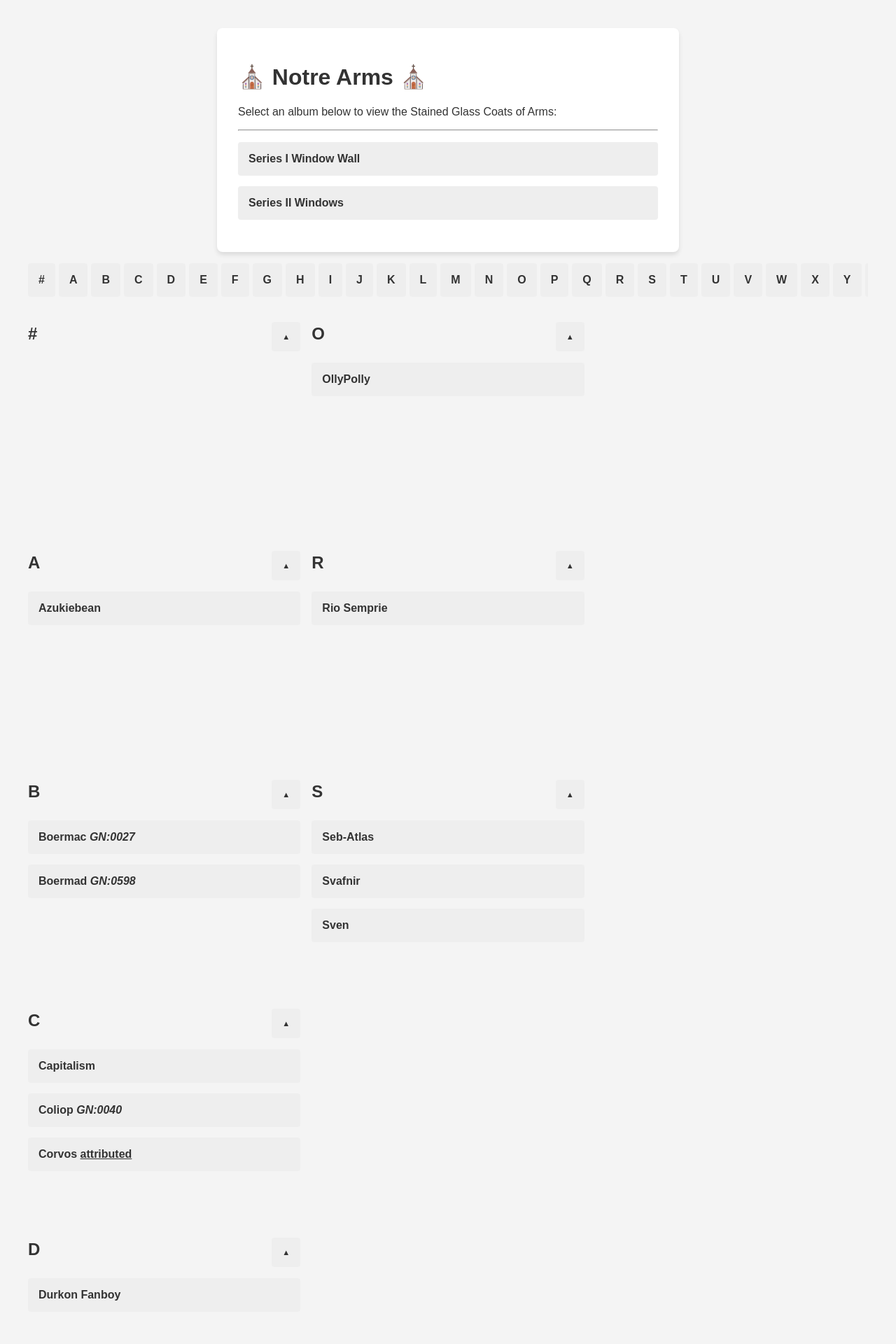
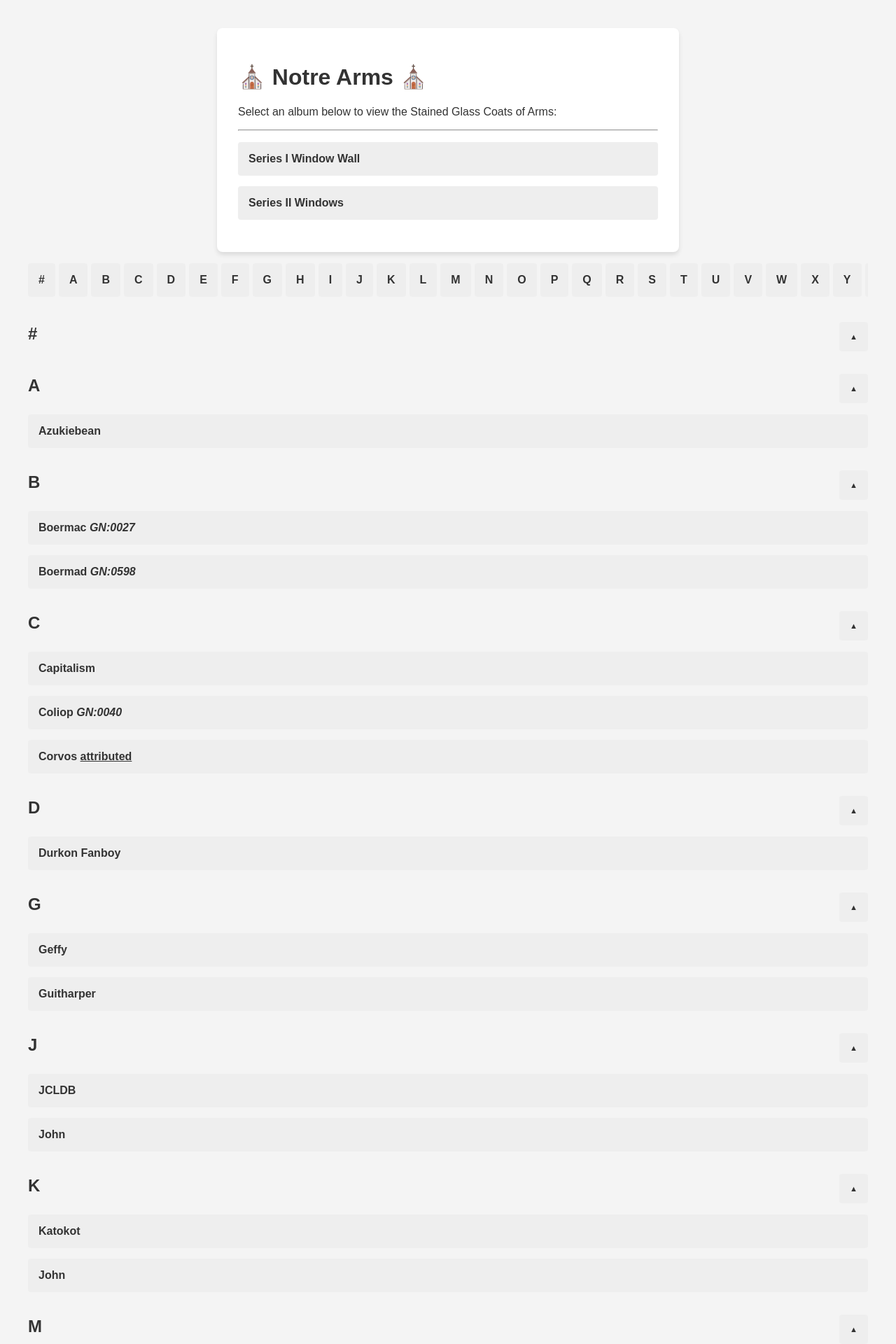
Before and after one commit to sirhcb/NAtesting, a Jekyll site: the page built from index.html, in a window 1280 px wide. Shown: the top 1920 px of the page at 70% size. Built offline with Jekyll 4.4.1, drawn with Linux system fonts in a browser that asks for light colours.

Commit message:
Update grid layout styles in index.html
Refactor grid layout for better responsiveness and spacing.

```diff
--- a/index.html
+++ b/index.html
@@ -17,19 +17,24 @@
 
     /* Default for phones: 1 column */
     .grid-container {
-          display: grid;
-          grid-template-columns: repeat(1, 1fr);
-          grid-auto-flow: column;
-          grid-template-rows: repeat(10, 1fr);
-          gap: 16px;
+        display: grid;
+        grid-template-columns: repeat(1, 1fr)
     }
 
     /* For tablets and desktops: 3 columns */
     @media (min-width: 768px) {
         .grid-container {
-            grid-template-columns: repeat(3, 1fr);
-    }
-    </style>
+              columns: 3;          /* Automatically splits content into 3 flexible columns */
+              column-gap: 16px;    /* Sets the spacing between the columns */
+        }
+
+/* Add this to prevent a section from splitting awkwardly in half across columns */
+        .grid-container > div {
+              break-inside: avoid;
+              margin-bottom: 16px; /* Spacing between sections in the same column */
+        }
+
+</style>
 
 
 </head>
```
